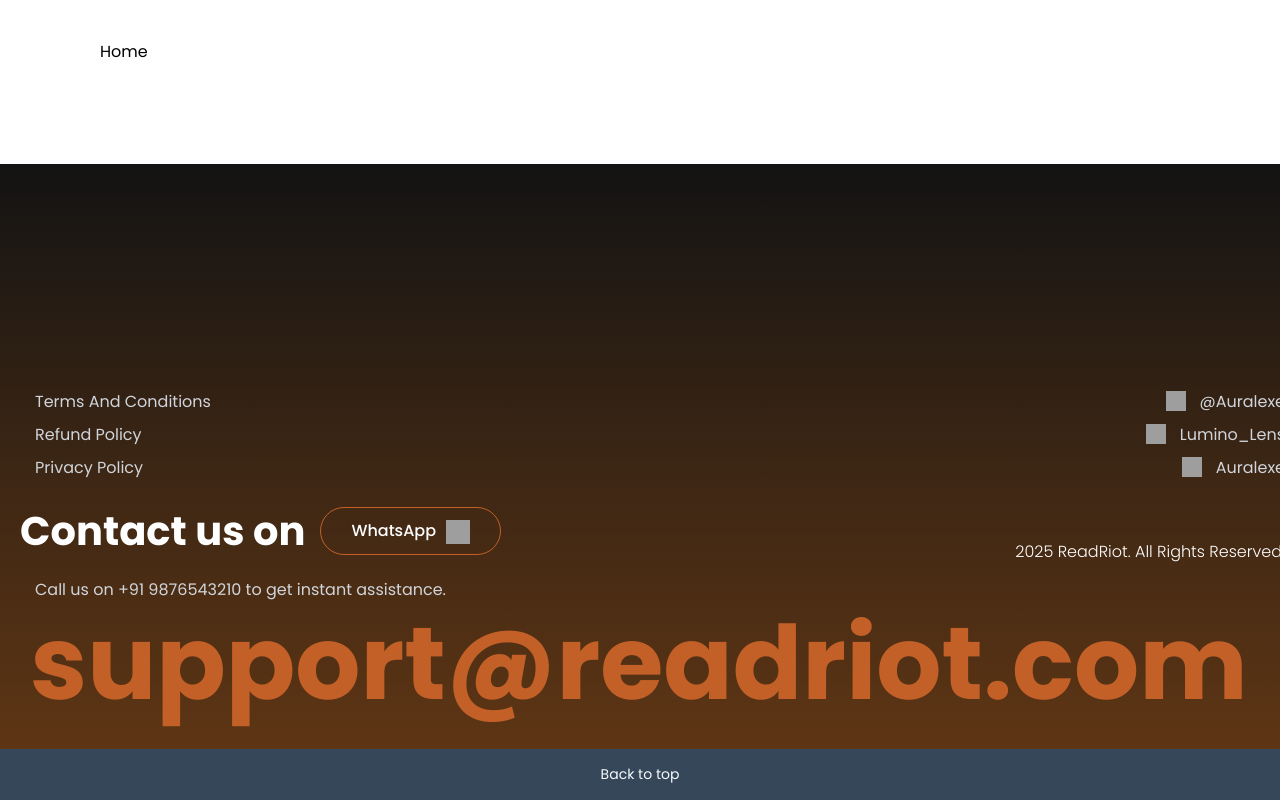
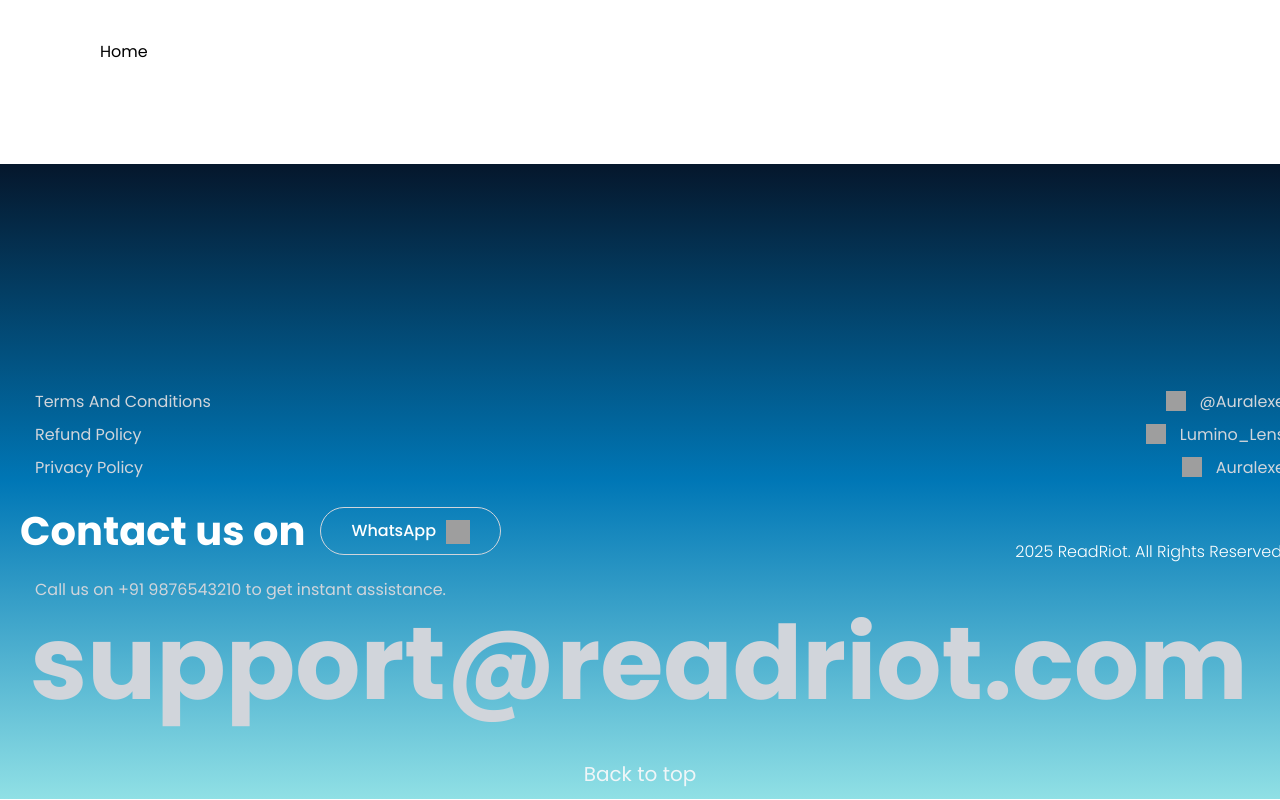
Before and after one commit to soumilidey/Auraluxe, a React (Vite) app in the folder frontend/: page / in a window 1280 px wide. Shown: the part 438-1238 px from the top of the page. Built offline with nearby package versions, Linux system fonts and the light colour scheme; grey boxes are pictures that could not be loaded.

Commit message:
footer update

```diff
--- a/frontend/src/components/Footer.css
+++ b/frontend/src/components/Footer.css
@@ -3,9 +3,9 @@
   max-width: 100%;
   background: linear-gradient(
     180deg,
-    rgba(19, 19, 19, 1) 0%,
-    rgb(62, 39, 20) 50%,
-    rgb(100, 56, 20) 100%
+    rgba(5, 23, 44, 1) 0%,
+    rgb(0, 119, 182) 50%,
+    rgb(144, 224, 229) 100%
   ) !important;
   color: white;
   overflow-y: hidden;
@@ -34,7 +34,7 @@
 }
 
 .cta-section h1 span {
-  color: #c26027;
+  color: #d1d5db;
 }
 
 .cta-section p {
@@ -129,7 +129,7 @@
 }
 
 .center-links a:hover {
-  color: #c26027;
+  color: #d1d5db;
 }
 
 @media (min-width: 768px) {
@@ -194,7 +194,7 @@
   position: relative;
   overflow: hidden;
   background-color: transparent;
-  border: 1px solid #c26027;
+  border: 1px solid #d1d5db;
   color: white;
   padding: 10px 30px;
   border-radius: 30px;
@@ -275,7 +275,7 @@
 .email {
   font-size: 8vw; /* Stretches fully across the screen */
   font-weight: 700;
-  color: #c26027;
+  color: #d1d5db;
   margin: 10px 0 0 0;
   margin-left: 10px;
   margin-right: 10px;
@@ -322,16 +322,16 @@
   width: 100%;
   border: none;
   border-radius: 0px;
-  background-color: #364759;
-  color: #f4fafd;
-  font-size: 14px;
+  background-color: transparent;
+  color: #f0f6f8;
+  font-size: 20px;
   padding: 0;
   margin: 0;
   text-align: center;
-  padding-top: 15px;
-  padding-bottom: 15px;
+  padding-top: 10px;
+  padding-bottom: 10px;
   cursor: pointer;
   &:hover {
-    background-color: #485768;
+    background-color: rgba(240, 240, 246, 0.3);
   }
 }
```
